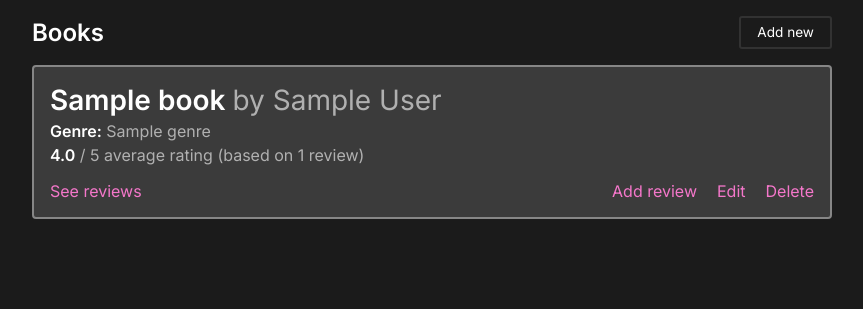
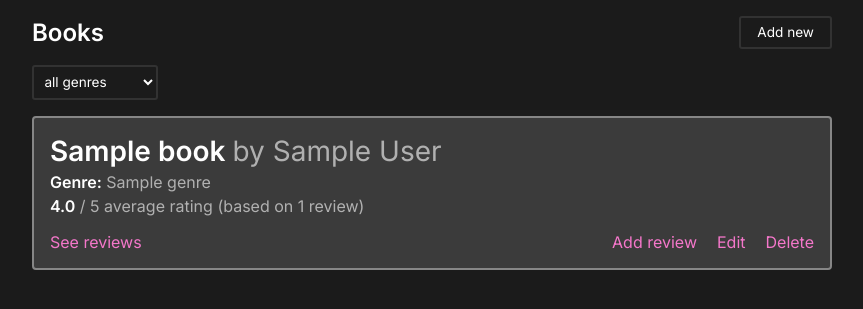
Before and after one commit to repercussive/qa-book-review-app, a Flask app: page /books in a window 1280 px wide. Shown: the part 87-396 px from the top of the page, without its empty margins (208-1071 px from the left). Run offline with Flask 2, Linux system fonts and the light colour scheme; tables that the repository leaves empty hold one stand-in row (values such as "Sample post").

Commit message:
add genre filter dropdown in books page

```diff
--- a/application/routes.py
+++ b/application/routes.py
@@ -17,10 +17,14 @@ def home():
 
 @app.route('/books')
 def books():
-  all_books = Book.query.order_by(desc(Book.id)).all()
+  books = Book.query.order_by(desc(Book.id)).all()
+  selected_genre_id = request.args['genre_id'] if request.args else None
+  if selected_genre_id:
+    selected_genre = Genre.query.get(selected_genre_id)
+    books = filter(lambda book: selected_genre in book.genres, books)
+
   books_data = {}
-
-  for book in all_books:
+  for book in books:
     ratings = [review.rating for review in Review.query.filter_by(book_id=book.id)]
     num_reviews = len(ratings)
     avg_rating = 0 if num_reviews == 0 else round(sum(ratings) / num_reviews, 1)
@@ -33,7 +37,13 @@ def books():
       'num_genres': len(book.genres)
     }
 
-  return render_template('books.html', books_data=books_data)
+  return render_template(
+    'books.html',
+    books_data=books_data,
+    genres=Genre.query.all(),
+    selected_genre_id=selected_genre_id,
+    str=str
+  )
 
 
 @app.route('/review/<int:id>')
--- a/application/templates/_base.html
+++ b/application/templates/_base.html
@@ -13,6 +13,7 @@
   </body>
 </html>
 
+{% block script %} {% endblock %}
 {% block style %} {% endblock %}
 
 <style>
--- a/application/templates/books.html
+++ b/application/templates/books.html
@@ -4,9 +4,30 @@
     <h2>Books</h2>
     <a href="/add-book" class="button">Add new</a>
   </div>
+  <select id="genre-filter">
+    <option value="all">all genres</option>
+    {% for genre in genres %}
+    <option
+      value="{{genre.id}}"
+      {{'selected' if str(genre.id) == selected_genre_id else ''}}
+    >
+      {{genre.name}}
+    </option>
+    {% endfor %}
+  </select>
   {% for book_id, book_data in books_data.items() %}
   {% include "/components/book-summary.html" %}
   {% endfor %}
+{% endblock %}
+
+{% block script %}
+<script>
+  document.getElementById('genre-filter')
+    .addEventListener('change', (e) => {
+      query = e.target.value === 'all' ? '' : `?genre_id=${e.target.value}`
+      window.location.replace(`../books${query}`)
+    })
+</script>
 {% endblock %}
 
 {% block style %}
```
